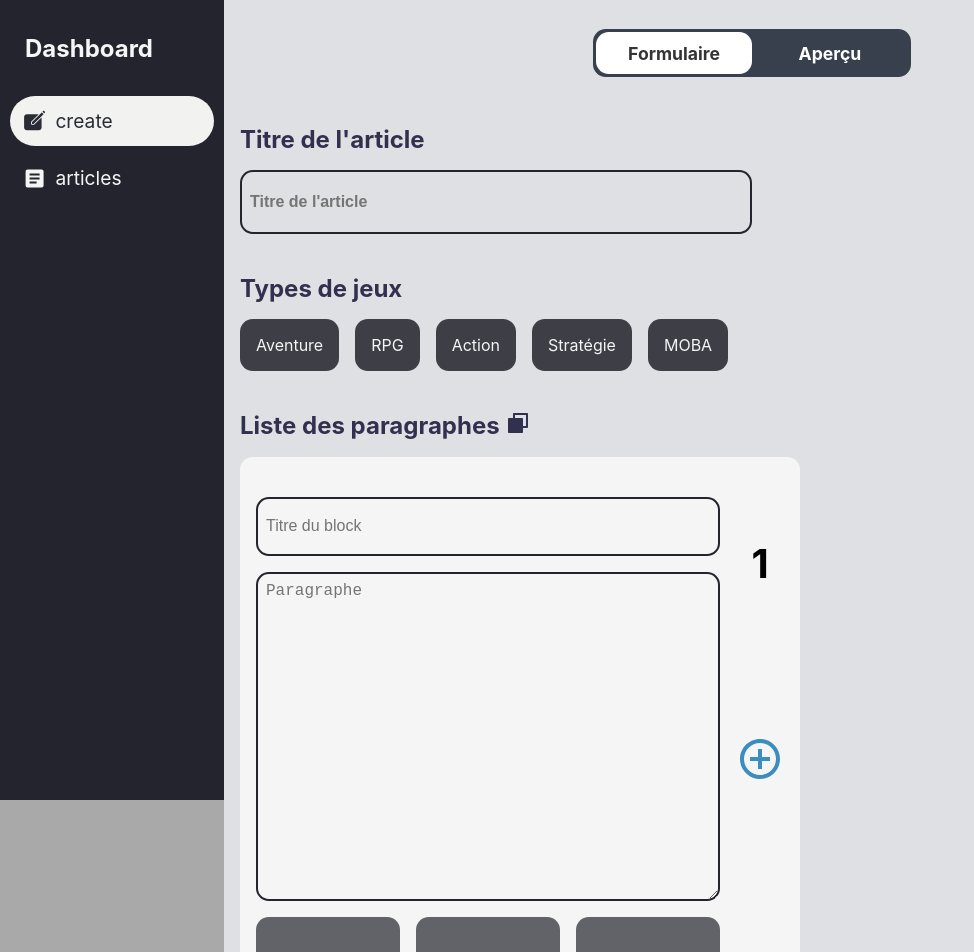
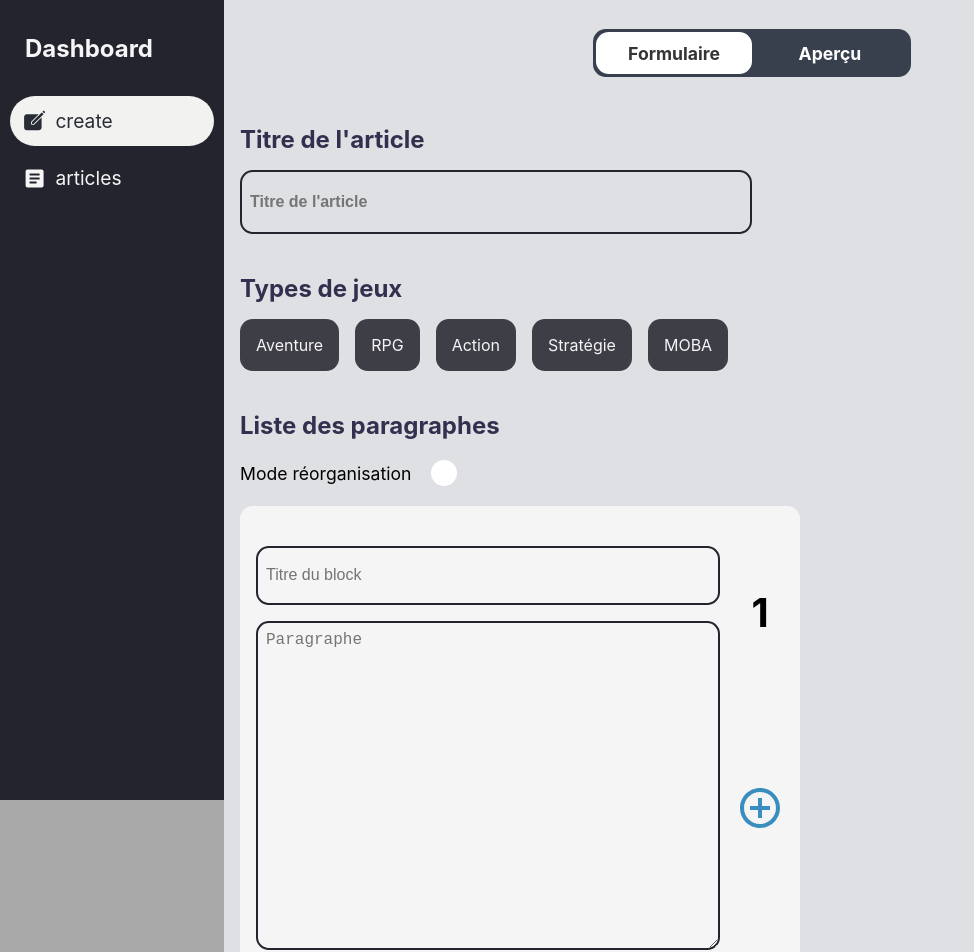
Before and after one commit to stephen-97/blog-dashboard, a React (Create React App) app: page /create in a window 1280 px wide. Shown: the top 952 px of the page, without its empty margins (0-974 px from the left). Built offline with nearby package versions, Linux system fonts and the light colour scheme.

Commit message:
Adding somes change to framer motion use

```diff
--- a/package.json
+++ b/package.json
@@ -11,7 +11,7 @@
     "@types/node": "^16.18.68",
     "@types/react": "^18.2.45",
     "@types/react-dom": "^18.2.18",
-    "framer-motion": "^11.0.8",
+    "framer-motion": "^10.11.0",
     "react": "^18.2.0",
     "react-dom": "^18.2.0",
     "react-icons": "^5.0.1",
--- /dev/null
+++ b/src/components/form/Block.tsx
@@ -0,0 +1,96 @@
+import {Reorder, useDragControls, useMotionValue} from "framer-motion";
+import {useRaisedShadow} from "../../hooks/useRaisedShadow";
+import {RiDraggable} from "react-icons/ri";
+import Input from "./Input";
+import React, {ChangeEvent, useState} from "react";
+import {addBlock, onChangeParagraph, onChangeTitle, removeBlock} from "../../redux/ArticleSlice";
+import TextArea from "./TextArea";
+import AddImages from "./AddImages";
+import {BiMinusCircle, BiPlusCircle} from "react-icons/bi";
+import colors from "../../styles/colors";
+import {useAppDispatch, useAppSelector} from "../../redux/store";
+
+interface BlockProps extends React.HTMLProps<HTMLElement> {
+    i: number,
+    e: any,
+    reOrderView: boolean,
+}
+
+const Block = ({i, e, reOrderView}: BlockProps) => {
+
+    const paragraphData = useAppSelector((state) => state.article)
+    const dispatch = useAppDispatch()
+
+    const AddBlockIsOk = (index: number): boolean => {
+        return true;
+        /**
+         * if(paragraphData[index].paragraph !== '')
+         *             return true
+         *         for(let i =0; i < paragraphData[index].images.length; i++) {
+         *             if(paragraphData[index].images[i] !== '')
+         *                 return true
+         *         }
+         *         return false;
+         */
+    }
+
+    const dragControls = useDragControls()
+    const y = useMotionValue(0);
+    const boxShadow = useRaisedShadow(y);
+
+
+    return (
+        <Reorder.Item
+            value={e}
+            dragListener={true}
+            drag
+            style={{ boxShadow, y }}
+            dragControls={dragControls}
+            className={reOrderView ? 'reorder-item' :'paragraph-form-container'}>
+            {reOrderView ?
+                <div className={"item-reorder-content"}>
+                    <h3>test du titre {e.index}</h3>
+                    <button onPointerDown={(e) => dragControls.start(e) }>
+                        <RiDraggable />
+                    </button>
+                </div>
+                :
+                <>
+                    <Input
+                        label={""}
+                        placeholder={"Titre du block"}
+                        value={e['title']}
+                        onChange={(e: ChangeEvent<HTMLInputElement>) => dispatch(onChangeTitle({title: e.target.value, index: i}))}
+                    />
+                    <TextArea
+                        title={"Paragraphe"}
+                        placeholder={'Paragraphe'}
+                        onChange={(e: ChangeEvent<HTMLTextAreaElement>) => dispatch(onChangeParagraph({text :e.target.value, index: i})) }
+                        value={e['paragraph']}
+                    />
+                    <AddImages paragraphIndex={i} />
+                    <div className={"paragraph-form-button paragraph-number-container"}>
+                        <strong>{i + 1}</strong>
+                    </div>
+                    <div className={"paragraph-form-button button-plus-container"}>
+                        <button onClick={() => AddBlockIsOk(i) ? dispatch(addBlock()) : alert("Il faut ajouter du contenu avant de créer un nouveau block")}>
+                            <BiPlusCircle className={'icon'} color={colors.blue}/>
+                        </button>
+                    </div>
+                    <div className={ i === 0 && paragraphData.length === 1 ?
+                        "icon-not-clickable paragraph-form-button button-minus-container" :
+                        "paragraph-form-button button-minus-container"
+                    }>
+                        {i > 0  &&
+                            <button onClick={() => i > 0 && dispatch(removeBlock({index: i})) }>
+                                <BiMinusCircle className={colors.darkBlue} />
+                            </button>
+                        }
+                    </div>
+                </>
+            }
+        </Reorder.Item>
+    )
+}
+
+export default Block
--- a/src/components/form/BlockList.tsx
+++ b/src/components/form/BlockList.tsx
@@ -1,29 +1,19 @@
-import React, {ChangeEvent, useState} from "react";
-import styled, {IStyledComponent} from "styled-components";
-import TextArea from "../form/TextArea";
-import AddImages from "../form/AddImages";
-import {BiMinusCircle, BiPlusCircle} from "react-icons/bi";
+import React, {useState} from "react";
+import styled from "styled-components";
 import {useAppDispatch, useAppSelector} from "../../redux/store";
-import {addBlock, onChangeParagraph, onChangeTitle, removeBlock, update} from "../../redux/ArticleSlice";
-import colors from "../../styles/colors";
-import Input from "./Input";
+import { update} from "../../redux/ArticleSlice";
 import {Reorder} from "framer-motion";
-import {TAritcleContent} from "../../utils/config";
 import { RiCheckboxMultipleBlankFill } from "react-icons/ri";
+import Block from "./Block";
+import ToggleSwitch from "../utility/ToggleSwitch";
+import DragNDrop from "../../assets/dragNDrop.svg"
 
 const StyledBlockList = styled.section<{$reOrderView: boolean}>`
-
 
   .paragraph-plus-images {
     display: grid;
     grid-template-columns: repeat(auto-fit, minmax(35rem, 0.5fr));
-    //flex-wrap: wrap;
     grid-gap: 2rem;
-
-    > * {
-      flex: 0 0 calc(50% - 2rem);
-    }
-
     .paragraph-form-container {
       background-color: var(--white);
       padding: 1rem;
@@ -34,6 +24,7 @@ const StyledBlockList = styled.section<{$reOrderView: boolean}>`
       grid-template-columns: repeat(9, 1fr);
       grid-template-rows: repeat(12, 1fr);
       gap: 1rem;
+
 
       &:hover {
         .button-plus-container,
@@ -76,7 +67,6 @@ const StyledBlockList = styled.section<{$reOrderView: boolean}>`
           //border: 2px solid ${props => props.theme.mainColor};
         border-radius: var(--border-radius);
         //background-color: var(--light-gray);
-        cursor: pointer;
 
         svg {
           height: 3rem;
@@ -116,13 +106,73 @@ const StyledBlockList = styled.section<{$reOrderView: boolean}>`
     }
   }
 
+  .toggle-button-container {
+    display: flex;
+    flex-direction: row;
+    flex-wrap: nowrap;
+    align-items: center;
+    gap: 1rem;
+    font-size: 1.1rem;
+    margin-bottom: 1rem;
+  }
+
+  .block-list-reorder-container {
+    background-color: #282c34;
+    border-radius: var(--border-radius);
+    .reorder-container-title {
+      display: flex;
+      padding: 1rem 0;
+      justify-content: center;
+      img, svg {
+        height: 50px;
+        width: 50px;
+        color: white;
+      }
+    }
     .block-list-reorder {
       display: flex !important;
-    flex-direction: column !important;
-    background-color: red;
-    .paragraph-form-container{
-      width: 40rem !important;
-      height: 10rem !important;
+      flex-direction: row !important;
+      padding: 1rem;
+      flex-wrap: wrap;
+      gap: 2rem;
+      .reorder-item{
+        display: flex;
+        flex-direction: row;
+        align-items: center;
+        flex: 0 0 calc(33.333% - 3rem);
+        height: 10rem;
+        position: relative;
+        background-color: white;
+        border-radius: var(--border-radius-large);
+        overflow: hidden;
+        padding: 1rem;
+        margin-left: 1rem;
+        cursor: grab;
+
+        &:hover {
+          box-shadow: 0 0 15px 0 var(--white);
+        }
+        .item-reorder-content {
+          position: relative;
+          display: flex;
+          flex-direction: row;
+          height: 5rem;
+          align-items: center;
+          flex: 1;
+          h3 {
+            margin: 0;
+            padding: 0;
+            flex: 1;
+          }
+          button {
+            flex: 0.2;
+            svg {
+              transform: scale(2);
+              transform-origin: center;
+            }
+          }
+        }
+      }
     }
   }
 
@@ -141,120 +191,48 @@ const StyledBlockList = styled.section<{$reOrderView: boolean}>`
 interface StyledBlockListProps extends React.HTMLProps<HTMLElement> {
     label: string
 }
+
 const BlockList = ({label,...rest}: StyledBlockListProps) => {
 
     const paragraphData = useAppSelector((state) => state.article)
     const dispatch = useAppDispatch()
 
-    const [redOrderView, setReOrderView] = useState(false);
+    const [reOrderView, setReOrderView] = useState(false);
 
-    const AddBlockIsOk = (index: number): boolean => {
-        return true;
-        /**
-         * if(paragraphData[index].paragraph !== '')
-         *             return true
-         *         for(let i =0; i < paragraphData[index].images.length; i++) {
-         *             if(paragraphData[index].images[i] !== '')
-         *                 return true
-         *         }
-         *         return false;
-         */
+    //const [item, setItems] = useState([1,2,3,4])
+
+    const reOrder = (e: any) => {
+        dispatch(update({article: e}))
     }
 
-    /**
-     * const [items, setItems] = useState<TAritcleContent[]>(
-     *         [
-     *             {
-     *                 index: 1,
-     *                 title: 'a',
-     *                 paragraph: "",
-     *                 images: ['', '', ''],
-     *             },
-     *
-     *             {
-     *                 index: 2,
-     *                 title: 'b',
-     *                 paragraph: "",
-     *                 images: ['', '', '']
-     *             },
-     *             {
-     *                 index: 3,
-     *                 title: 'b',
-     *                 paragraph: "",
-     *                 images: ['', '', '']
-     *             }
-     *             ,
-     *             {
-     *                 index: 4,
-     *                 title: 'b',
-     *                 paragraph: "",
-     *                 images: ['', '', '']
-     *             }
-     *     ])
-     */
-
-    //const [item, setItems] = useState(1,2,3,4)
     return (
-        <StyledBlockList $reOrderView={redOrderView}>
-            <label>{label}
-                <button onClick={() => setReOrderView(prev => !prev)}>
-                    <RiCheckboxMultipleBlankFill />
-                </button>
+        <StyledBlockList $reOrderView={reOrderView}>
+            <label>
+                <span>{label}</span>
             </label>
+            <div className={"toggle-button-container"}>
+                <span>Mode réorganisation</span>
+                <ToggleSwitch
+                    selectedColor={getComputedStyle(document.documentElement).getPropertyValue('--dark-gray')}
+                    defaultColor={getComputedStyle(document.documentElement).getPropertyValue('--gray')}
+                    onClick={() => setReOrderView(prev => !prev)}
+                />
+            </div>
+            <div className={reOrderView ? 'block-list-reorder-container' : ''}>
+                {reOrderView && <div className={'reorder-container-title'}>
+                    <img src={DragNDrop} alt={"drag n drop icon"}/>
+                </div>}
                 <Reorder.Group
                     values={paragraphData}
-                onReorder={(e) => dispatch(update({article: e}))}
-                className={`paragraph-plus-images ${redOrderView ? 'block-list-reorder' : ''}`}
+                    onReorder={reOrder}
                     axis={"y"}
+                    className={`paragraph-plus-images ${reOrderView ? 'block-list-reorder' : ''}`}
                 >
                     {paragraphData && paragraphData.map((e, i) => (
-                    <Reorder.Item
-                        value={e}
-                        key={e.index}
-                        dragListener={redOrderView}
-                        className={'paragraph-form-container'}>
-                        {redOrderView ?
-                            <div>
-                                <h3>{e['title']}</h3>
-                            </div>
-                            :
-                            <>
-                                <Input
-                                    label={""}
-                                    placeholder={"Titre du block"}
-                                    value={e['title']}
-                                    onChange={(e: ChangeEvent<HTMLInputElement>) => dispatch(onChangeTitle({title: e.target.value, index: i}))}
-                                />
-                                <TextArea
-                                    title={"Paragraphe"}
-                                    placeholder={'Paragraphe'}
-                                    onChange={(e: ChangeEvent<HTMLTextAreaElement>) => dispatch(onChangeParagraph({text :e.target.value, index: i})) }
-                                    value={e['paragraph']}
-                                />
-                                <AddImages paragraphIndex={i} />
-                                <div className={"paragraph-form-button paragraph-number-container"}>
-                                    <strong>{i + 1}</strong>
-                                </div>
-                                <div className={"paragraph-form-button button-plus-container"}>
-                                    <button onClick={() => AddBlockIsOk(i) ? dispatch(addBlock()) : alert("Il faut ajouter du contenu avant de créer un nouveau block")}>
-                                        <BiPlusCircle className={'icon'} color={colors.blue}/>
-                                    </button>
-                                </div>
-                                <div className={ i === 0 && paragraphData.length === 1 ?
-                                    "icon-not-clickable paragraph-form-button button-minus-container" :
-                                    "paragraph-form-button button-minus-container"
-                                }>
-                                    {i > 0  &&
-                                        <button onClick={() => i > 0 && dispatch(removeBlock({index: i})) }>
-                                            <BiMinusCircle className={colors.darkBlue} />
-                                        </button>
-                                    }
-                                </div>
-                            </>
-                        }
-                    </Reorder.Item>
+                        <Block i={i} e={e} reOrderView={reOrderView}  key={e.index}/>
                     ))}
                 </Reorder.Group>
+            </div>
         </StyledBlockList>
     )
 }
--- a/src/components/form/Tags.tsx
+++ b/src/components/form/Tags.tsx
@@ -43,7 +43,7 @@ const TextArea = ({label, ...props}: StyledPragraphProps) => {
             <label>{label}</label>
             <ul>
                 {tags.map((e, i) =>
-                    <li>
+                    <li key={i}>
                         <button
                             className={tagsData.includes(e) ? "selected" : ""}
                             onClick={() => dispatch(toggle({tag: e}))}
--- /dev/null
+++ b/src/components/utility/ToggleSwitch.tsx
@@ -0,0 +1,79 @@
+import React from "react";
+import styled, {IStyledComponent} from "styled-components";
+
+const StyledToggleSwitch = styled.label<{$defaultColor: string; $selectedColor: string}>`
+  position: relative;
+  display: inline-block;
+  width: 60px;
+  height: 34px;
+  margin: 0;
+
+  input {
+    opacity: 0;
+    width: 0;
+    height: 0;
+  }
+  .slider {
+    position: absolute;
+    cursor: pointer;
+    top: 0;
+    left: 0;
+    right: 0;
+    bottom: 0;
+    background-color: ${ props => props.$defaultColor};
+    -webkit-transition: .4s;
+    transition: .4s;
+    background-color: ${ props => props.$defaultColor};
+
+  }
+
+  .slider:before {
+    position: absolute;
+    content: "";
+    height: 26px;
+    width: 26px;
+    left: 4px;
+    bottom: 4px;
+    background-color: white;
+    -webkit-transition: .4s;
+    transition: .4s;
+  }
+
+  input:checked + .slider {
+    background-color: ${ props => props.$selectedColor};
+  }
+
+  input:focus + .slider {
+    box-shadow: 0 0 1px ${ props => props.$selectedColor};
+  }
+
+  input:checked + .slider:before {
+    transform: translateX(26px);
+    background-color: ${ props => props.$defaultColor};
+  }
+
+  /* Rounded sliders */
+  .slider.round {
+    border-radius: 34px;
+  }
+
+  .slider.round:before {
+    border-radius: 50%;
+  }
+`;
+
+interface StyledToggleSwitchProps extends React.HTMLProps<HTMLInputElement> {
+    defaultColor: string;
+    selectedColor: string;
+}
+const ToggleSwitch = ({defaultColor, selectedColor, ...rest}: StyledToggleSwitchProps) => {
+
+    return (
+        <StyledToggleSwitch $defaultColor={defaultColor} $selectedColor={selectedColor}>
+            <input type="checkbox" {...rest}/>
+            <span className="slider round"></span>
+        </StyledToggleSwitch>
+    )
+}
+
+export default ToggleSwitch;
--- /dev/null
+++ b/src/hooks/useRaisedShadow.ts
@@ -0,0 +1,28 @@
+import { animate, MotionValue, useMotionValue } from "framer-motion";
+import { useEffect } from "react";
+
+const inactiveShadow = "0px 0px 0px rgba(0,0,0,0.8)";
+
+export function useRaisedShadow(value: MotionValue<number>) {
+    const boxShadow = useMotionValue(inactiveShadow);
+
+    useEffect(() => {
+        let isActive = false;
+        value.onChange((latest) => {
+            const wasActive = isActive;
+            if (latest !== 0) {
+                isActive = true;
+                if (isActive !== wasActive) {
+                    animate(boxShadow, "5px 5px 10px rgba(0,0,0,0.3)");
+                }
+            } else {
+                isActive = false;
+                if (isActive !== wasActive) {
+                    animate(boxShadow, inactiveShadow);
+                }
+            }
+        });
+    }, [value, boxShadow]);
+
+    return boxShadow;
+}
--- a/src/styles/CSSVariables.tsx
+++ b/src/styles/CSSVariables.tsx
@@ -19,6 +19,7 @@ const CSSVariables: RuleSet<object> = css`
 
       --responsive-value: 700px;
       --border-radius: 0.8rem;
+      --border-radius-large: 1.1rem;
     }
 `;
 
```
Also changed, not shown: src/assets/dragNDrop.svg (added), 1 other file (tests, documents, lock files or other folders). Lines whose indentation alone changed are shown as unchanged.
